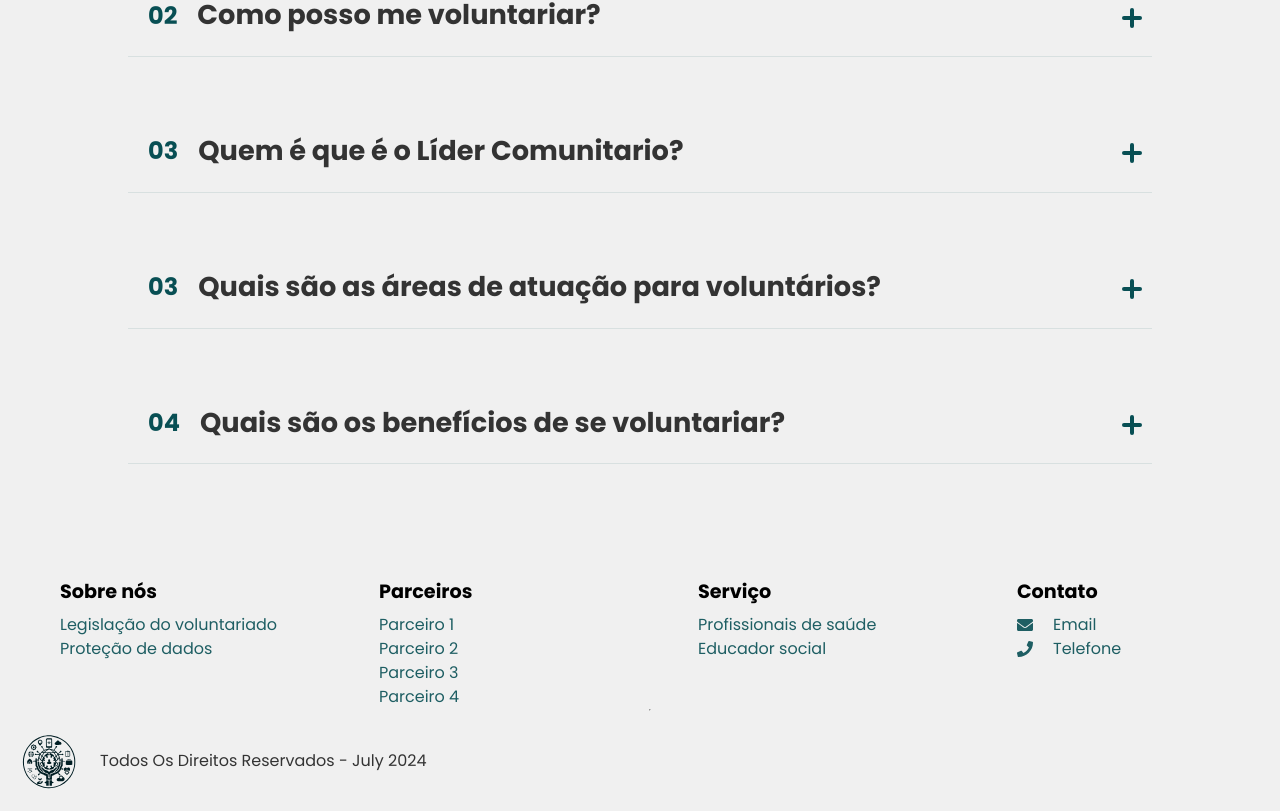
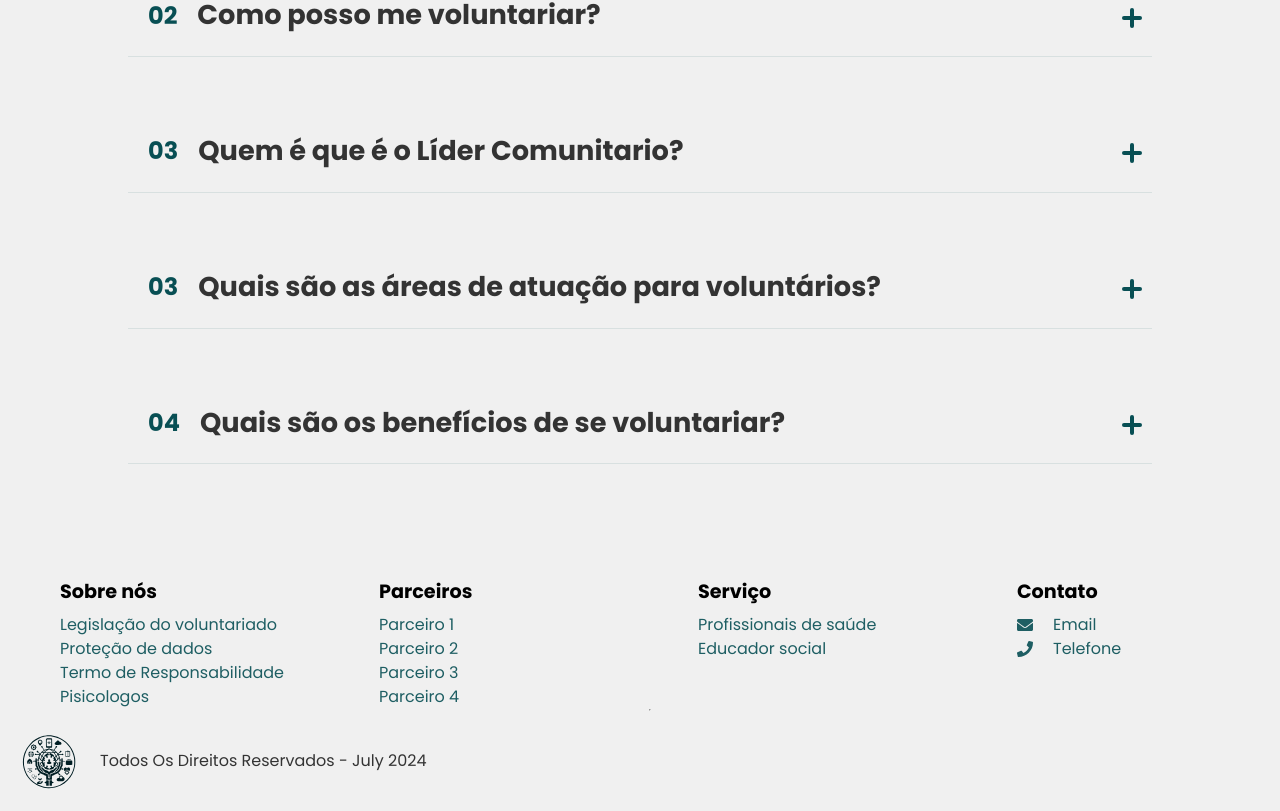
Before and after one commit to Dart1516/proyecto-toti-rs, a React (Create React App) app: page /Principal in a window 1280 px wide. Shown: the part 4075-4886 px from the top of the page. Built offline with nearby package versions, Linux system fonts and the light colour scheme.

Commit message:
termo de responsabilidade adiciopnado

```diff
--- a/src/Components/Footer.js
+++ b/src/Components/Footer.js
@@ -16,7 +16,9 @@ function Footer() {
           <h4>Sobre nós</h4>
           <ul>
             <li><a href="https://www2.camara.leg.br/legin/fed/lei/1998/lei-9608-18-fevereiro-1998-365398-publicacaooriginal-1-pl.html" target="_blank" rel="noopener noreferrer">Legislação do voluntariado</a></li>
+
             <li><a href="/avisoLegal" target="_blank">Proteção de dados</a></li>
+            <li> <a href="/TermoPsicologo" target="_blank">                 Termo de Responsabilidade Pisicologos              </a></li>
           </ul>
         </div>
         <div className="footer-column">
```
